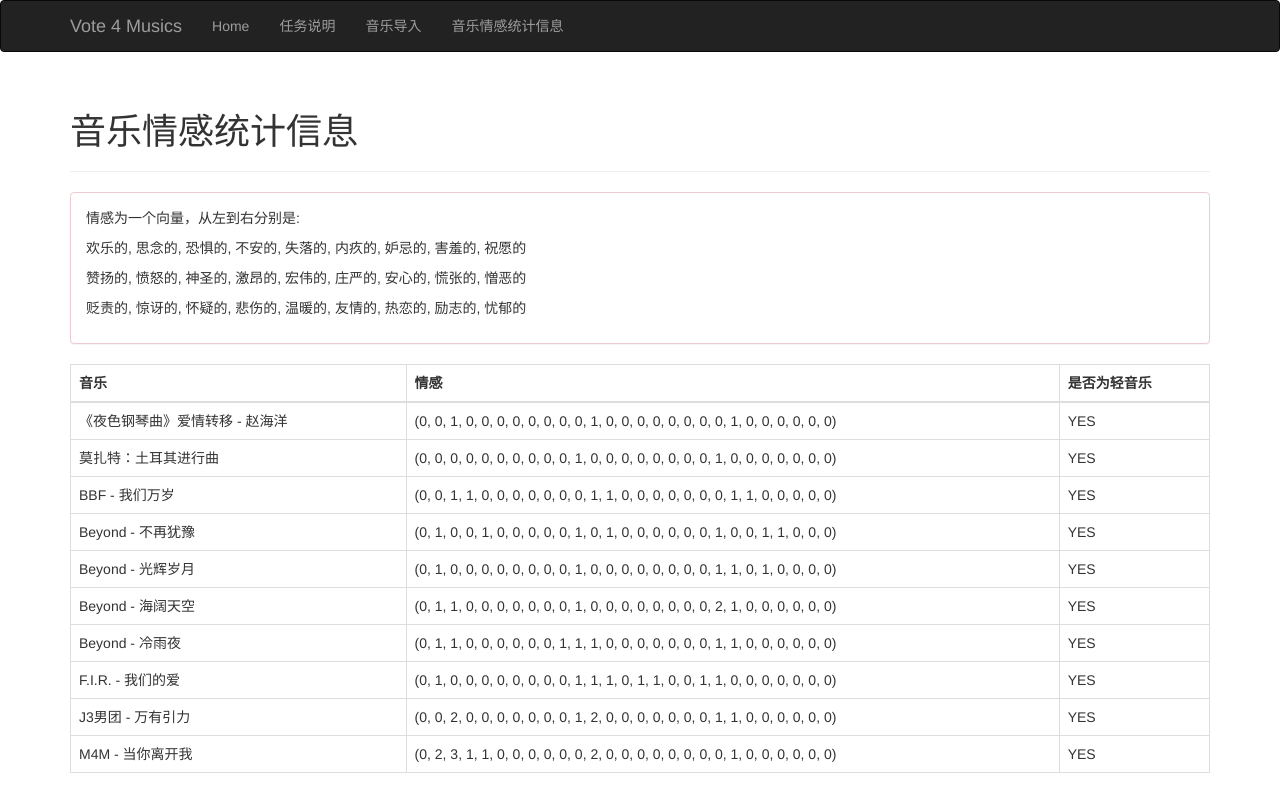
After one commit to xietx1995/VoteForMusics, a Flask app: page /query in a window 1280 px wide. The commit adds this page. Run offline with Flask 2, Linux system fonts and the light colour scheme; data comes from the database, SQL or seed files in the repository; some libraries are stand-ins or nearby versions.

Commit message:
add info page

```diff
--- a/app.py
+++ b/app.py
@@ -136,10 +136,10 @@ def import_musics():
             db = dt.connect_to_database(app.config['MYSQL_HOST'], app.config['MYSQL_USER'],
                                         app.config['MYSQL_PASSWD'], app.config['DB_MUSICS'])
             # 插入新记录
-            dt.insert(db, app.config['TABLE_NAME'], names, absolutes, urls)
+            num_musics = dt.insert(db, app.config['TABLE_NAME'], names, absolutes, urls)
             # 断开连接
             db.close()
-            flash('Insertion succeeds')
+            flash('inserted %d new musics' % num_musics)
 
     # 处理GET请求
     return render_template('import.html', verified=session['verified'])
--- a/databaseTransaction/dt.py
+++ b/databaseTransaction/dt.py
@@ -87,16 +87,19 @@ def insert(db, tb_name, names, absolutes, urls):
     :param names: 歌曲名
     :param urls: 播放链接
     :param absolutes: 是否为纯音乐
-    :return: None
+    :return: 导入音乐的数量
     """
     # 需要插入的字段，其余字段为默认值
     fields = " (m_name, m_light, m_playaddr)"
 
     # 构造记录
     musics = []
-    num_musics = len(names)
+    num_musics = len(names)  # 用户输入歌曲的数量
+    num_empty = 0            # 为空的项的数量
+
     for i in range(num_musics):
         if names[i] == '':
+            num_empty += 1
             continue
         music = "(" + \
                 "'" + names[i] + "'," + \
@@ -104,6 +107,9 @@ def insert(db, tb_name, names, absolutes, urls):
                 "'" + urls[i] + "'" + \
                 ")"
         musics.append(music)
+
+    if num_empty == 10:      # 如果用户没有输入歌曲，返回0
+        return 0
 
     # 构造sql语句
     sql_statement = "INSERT INTO " + tb_name + fields + " VALUES "
@@ -115,3 +121,5 @@ def insert(db, tb_name, names, absolutes, urls):
     cursor = db.cursor()
     cursor.execute(sql_statement)
     db.commit()
+
+    return num_musics - num_empty
--- /dev/null
+++ b/templates/info.html
@@ -0,0 +1,37 @@
+{% extends "base.html" %}
+
+{% block title %}Vote 4 Musics - Statistics{% endblock %}
+
+{% block page_content %}
+<div class="page-header">
+    <h1>音乐情感统计信息</h1>
+</div>
+
+<div class="panel panel-danger">
+    <div class="panel-body">
+        <p>情感为一个向量，从左到右分别是:
+        <p>欢乐的, 思念的, 恐惧的, 不安的, 失落的, 内疚的, 妒忌的, 害羞的, 祝愿的</p>
+        <p>赞扬的, 愤怒的, 神圣的, 激昂的, 宏伟的, 庄严的, 安心的, 慌张的, 憎恶的</p>
+        <p>贬责的, 惊讶的, 怀疑的, 悲伤的, 温暖的, 友情的, 热恋的, 励志的, 忧郁的</p>
+    </div>
+</div>
+
+<table class="table table-bordered">
+    <thead>
+        <tr>
+            <th>音乐</th>
+            <th>情感</th>
+            <th>是否为轻音乐</th>
+        </tr>
+    </thead>
+    <tbody>
+        {% for m in musics %}
+        <tr>
+            <td>{{ m[1] }}</td>
+            <td>{{ m[2: 29] }}</td>
+            <td>{% if m[29] %} No {% else %} YES {% endif %}</td>
+        </tr>
+        {% endfor %}
+    </tbody>
+</table>
+{% endblock %}
```
Also changed, not shown: templates/import.html (+11 -5 lines).
